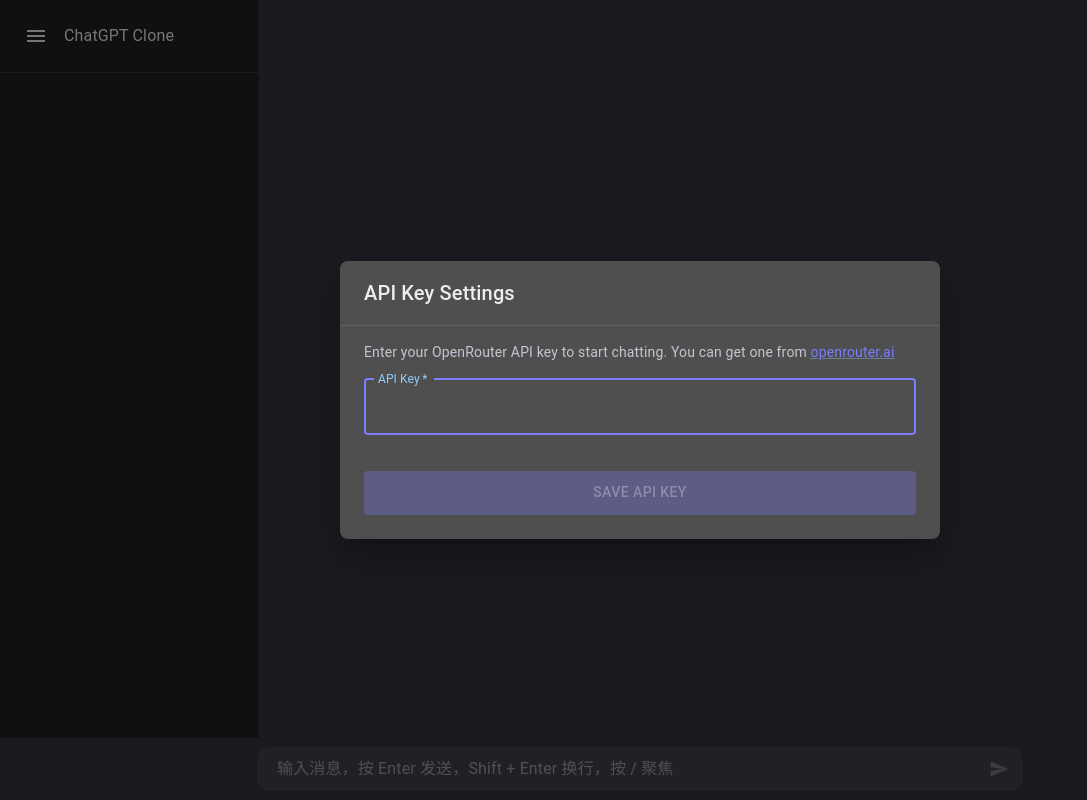
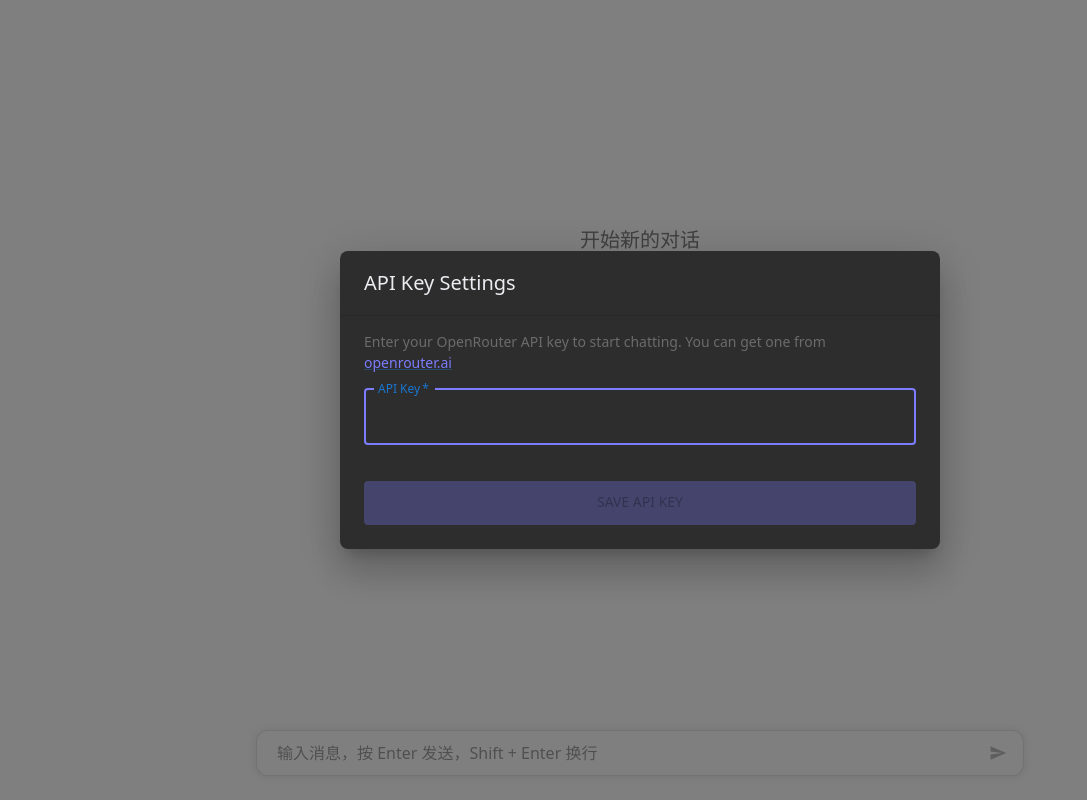
Before and after one commit to lod61/chatgpt-clone, a React (Vite) app: page / in a window 1280 px wide. Shown: the whole page, without its empty margins (0-1087 px from the left). Built offline with nearby package versions, Linux system fonts and the light colour scheme.

Commit message:
:rocket: style adjust

```diff
--- a/src/App.tsx
+++ b/src/App.tsx
@@ -5,16 +5,19 @@ import MainLayout from "./components/Layout/MainLayout";
 function App() {
   const theme = createTheme({
     palette: {
-      mode: "dark",
+      mode: "light",
       background: {
-        default: "#343541",
-        paper: "#343541",
+        default: "#FFFFFF",
+        paper: "#FFFFFF",
       },
       text: {
-        primary: "#ECECF1",
-        secondary: "#C5C5D2",
+        primary: "#1A1A1A",
+        secondary: "#6B6B6B",
       },
-      divider: "rgba(255,255,255,0.1)",
+      divider: "rgba(0,0,0,0.1)",
+    },
+    typography: {
+      fontFamily: 'Söhne,ui-sans-serif,system-ui,-apple-system,Segoe UI,Roboto,Ubuntu,Cantarell,Noto Sans,sans-serif,"Noto Color Emoji"',
     },
   });
 
--- a/src/components/Chat/ChatContainer.tsx
+++ b/src/components/Chat/ChatContainer.tsx
@@ -13,7 +13,6 @@ export default function ChatContainer() {
   const { apiKey, error, isValidating, validateApiKey, clearApiKey } =
     useApiKey();
   const [showApiKeyInput, setShowApiKeyInput] = useState(!apiKey);
-  const [isLoading, setIsLoading] = useState(false);
   const inputRef = useRef<HTMLInputElement>(null);
   const abortControllerRef = useRef<AbortController | null>(null);
   const [isGenerating, setIsGenerating] = useState(false);
@@ -66,7 +65,6 @@ export default function ChatContainer() {
       abortControllerRef.current?.abort();
       abortControllerRef.current = null;
       setIsGenerating(false);
-      setIsLoading(false);
       setMessages((prev) =>
         prev.filter(
           (msg, index, arr) =>
@@ -94,7 +92,6 @@ export default function ChatContainer() {
 
       (async () => {
         setIsGenerating(true);
-        setIsLoading(true);
 
         abortControllerRef.current = new AbortController();
 
@@ -117,7 +114,6 @@ export default function ChatContainer() {
           }
         } finally {
           setIsGenerating(false);
-          setIsLoading(false);
           abortControllerRef.current = null;
           inputRef.current?.focus();
         }
@@ -157,7 +153,7 @@ export default function ChatContainer() {
     newMessages.splice(index + 1);
     const aiMessage: Message = { role: "assistant", content: "" };
     setMessages((_prev) => [...newMessages, aiMessage]);
-    setIsLoading(true);
+    setIsGenerating(true);
 
     abortControllerRef.current = new AbortController();
 
@@ -178,7 +174,7 @@ export default function ChatContainer() {
         }
       }
     } finally {
-      setIsLoading(false);
+      setIsGenerating(false);
       abortControllerRef.current = null;
       inputRef.current?.focus();
     }
@@ -190,7 +186,7 @@ export default function ChatContainer() {
         height: "100vh",
         display: "flex",
         flexDirection: "column",
-        bgcolor: "#343541",
+        bgcolor: "#FFFFFF",
         position: "relative",
       }}
     >
@@ -213,23 +209,27 @@ export default function ChatContainer() {
           onClick={() => setShowApiKeyInput(true)}
           sx={{
             position: "absolute",
-            top: 16,
-            right: 16,
-            color: "#ECECF1",
+            top: 12,
+            right: 12,
+            color: "#1A1A1A",
+            padding: "6px",
+            "&:hover": {
+              backgroundColor: "rgba(0,0,0,0.04)",
+            },
           }}
         >
-          <SettingsIcon />
+          <SettingsIcon sx={{ fontSize: 20 }} />
         </IconButton>
       )}
-      {isLoading && (
+      {isGenerating && (
         <Box
           sx={{
-            position: "fixed",
+            position: "absolute",
             top: 0,
             left: 0,
             right: 0,
-            height: 2,
-            bgcolor: "primary.main",
+            height: "4px",
+            bgcolor: "#19C37D",
             zIndex: 9999,
             animation: "progress 1s infinite linear",
             "@keyframes progress": {
--- a/src/components/Chat/ChatHistory.tsx
+++ b/src/components/Chat/ChatHistory.tsx
@@ -14,16 +14,20 @@ function ChatHistory({ messages, onEdit }: ChatHistoryProps) {
   const messagesEndRef = useRef<HTMLDivElement>(null);
   const scrollRef = useRef<HTMLDivElement>(null);
   const isNearBottomRef = useRef(true);
+  const userScrolledRef = useRef(false);
+  const lastScrollHeightRef = useRef(0);
 
   const checkIfNearBottom = () => {
     if (scrollRef.current) {
       const { scrollHeight, scrollTop, clientHeight } = scrollRef.current;
       const scrollBottom = scrollHeight - scrollTop - clientHeight;
       isNearBottomRef.current = scrollBottom < 100;
+      lastScrollHeightRef.current = scrollHeight;
     }
   };
 
   const handleScroll = () => {
+    userScrolledRef.current = true;
     checkIfNearBottom();
   };
 
@@ -36,13 +40,65 @@ function ChatHistory({ messages, onEdit }: ChatHistoryProps) {
     }
   };
 
+  // 处理内容增长时的滚动
+  const handleContentGrowth = () => {
+    if (scrollRef.current) {
+      const { scrollHeight, clientHeight, scrollTop } = scrollRef.current;
+      const heightDiff = scrollHeight - lastScrollHeightRef.current;
+
+      // 如果内容增长，且用户视图在底部附近
+      if (heightDiff > 0 && scrollHeight - (scrollTop + clientHeight) < 100) {
+        scrollRef.current.scrollTop = scrollTop + heightDiff;
+      }
+
+      lastScrollHeightRef.current = scrollHeight;
+    }
+  };
+
   useEffect(() => {
     const lastMessage = messages[messages.length - 1];
-    const shouldForceScroll =
-      lastMessage?.role === "user" ||
-      (lastMessage?.role === "assistant" && !lastMessage.content);
-    scrollToBottom(shouldForceScroll);
+    const isNewUserMessage = lastMessage?.role === "user";
+    const isStartingAIMessage = lastMessage?.role === "assistant" && !lastMessage.content;
+    const isCompletingAIMessage = lastMessage?.role === "assistant" && lastMessage.content;
+
+    if (isNewUserMessage || isStartingAIMessage) {
+      userScrolledRef.current = false;
+      scrollToBottom(true);
+    } else if (isCompletingAIMessage) {
+      handleContentGrowth();
+    }
   }, [messages]);
+
+  // 监听 DOM 变化以处理流式响应
+  useEffect(() => {
+    const observer = new MutationObserver(() => {
+      if (!userScrolledRef.current) {
+        handleContentGrowth();
+      }
+    });
+
+    if (scrollRef.current) {
+      observer.observe(scrollRef.current, {
+        childList: true,
+        subtree: true,
+        characterData: true,
+      });
+    }
+
+    return () => observer.disconnect();
+  }, []);
+
+  // 监听窗口大小变化
+  useEffect(() => {
+    const handleResize = () => {
+      if (!userScrolledRef.current) {
+        scrollToBottom(true);
+      }
+    };
+
+    window.addEventListener('resize', handleResize);
+    return () => window.removeEventListener('resize', handleResize);
+  }, []);
 
   return (
     <Box
@@ -51,21 +107,36 @@ function ChatHistory({ messages, onEdit }: ChatHistoryProps) {
       sx={{
         flex: 1,
         overflowY: "auto",
-        bgcolor: "#343541",
+        bgcolor: "#FFFFFF",
         position: "relative",
-        paddingBottom: { xs: "80px", sm: "100px" },
+        paddingBottom: { xs: "80px", sm: "120px" },
         "&::-webkit-scrollbar": {
-          width: "6px",
-          height: "6px",
+          width: "8px",
+          height: "8px",
+          display: "none",
+        },
+        "&:hover::-webkit-scrollbar": {
+          display: "block",
         },
         "&::-webkit-scrollbar-track": {
           background: "transparent",
         },
         "&::-webkit-scrollbar-thumb": {
-          background: "rgba(217,217,227,.8)",
-          borderRadius: "3px",
+          background: "rgba(0,0,0,.2)",
+          borderRadius: "4px",
+          border: "2px solid transparent",
+          backgroundClip: "content-box",
           "&:hover": {
-            background: "rgba(217,217,227,1)",
+            background: "rgba(0,0,0,.3)",
+            backgroundClip: "content-box",
+          },
+        },
+        scrollbarWidth: "none",
+        msOverflowStyle: "none",
+        "&:hover": {
+          scrollbarWidth: "thin",
+          "&::-webkit-scrollbar": {
+            display: "block",
           },
         },
       }}
@@ -74,13 +145,15 @@ function ChatHistory({ messages, onEdit }: ChatHistoryProps) {
         <Box
           sx={{
             position: "absolute",
-            top: "50%",
+            top: "30%",
             left: "50%",
             transform: "translate(-50%, -50%)",
-            color: "rgba(236,236,241,0.6)",
+            color: "rgba(0,0,0,0.5)",
             textAlign: "center",
             width: "100%",
+            maxWidth: "48rem",
             px: 4,
+            fontSize: { xs: "1rem", sm: "1.25rem" },
           }}
         >
           开始新的对话
@@ -94,7 +167,7 @@ function ChatHistory({ messages, onEdit }: ChatHistoryProps) {
           />
         ))
       )}
-      <div ref={messagesEndRef} style={{ height: 20 }} />
+      <div ref={messagesEndRef} style={{ height: 30 }} />
     </Box>
   );
 }
--- a/src/components/Chat/ChatInput.tsx
+++ b/src/components/Chat/ChatInput.tsx
@@ -42,8 +42,8 @@ const ChatInput = forwardRef<HTMLInputElement, ChatInputProps>(
           bottom: 0,
           left: 0,
           right: 0,
-          padding: { xs: "8px 8px 8px 8px", sm: "8px" },
-          backgroundColor: "#343541",
+          padding: { xs: "8px 8px 24px", sm: "8px 8px 24px" },
+          background: "linear-gradient(180deg, rgba(255,255,255,0) 0%, rgba(255,255,255,1) 50%)",
           zIndex: 1000,
         }}
       >
@@ -54,18 +54,18 @@ const ChatInput = forwardRef<HTMLInputElement, ChatInputProps>(
             maxWidth: "48rem",
             margin: "0 auto",
             position: "relative",
-            backgroundColor: "#40414F",
-            border: "1px solid rgba(32,33,35,0.5)",
+            backgroundColor: "#FFFFFF",
+            border: "1px solid rgba(0,0,0,0.1)",
             borderRadius: "0.75rem",
-            boxShadow: "0 0 15px rgba(0,0,0,0.1)",
+            boxShadow: "0 0 10px rgba(0,0,0,0.1)",
             padding: { xs: "8px", sm: "10px" },
             transition: "border-color 0.15s ease",
             "&:hover": {
-              borderColor: "rgba(32,33,35,0.8)",
+              borderColor: "rgba(0,0,0,0.2)",
             },
             "&:focus-within": {
-              borderColor: "#2C2D35",
-              boxShadow: "0 0 15px rgba(0,0,0,0.2)",
+              borderColor: "#10A37F",
+              boxShadow: "0 0 0 1px #10A37F",
             },
           }}
         >
@@ -75,8 +75,8 @@ const ChatInput = forwardRef<HTMLInputElement, ChatInputProps>(
             maxRows={8}
             placeholder={
               isGenerating
-                ? "AI 正在回答中，您可以继续输入..."
-                : "输入消息，按 Enter 发送，Shift + Enter 换行，按 / 聚焦"
+                ? "继续输入..."
+                : "输入消息，按 Enter 发送，Shift + Enter 换行"
             }
             disabled={disabled}
             value={input}
@@ -87,30 +87,18 @@ const ChatInput = forwardRef<HTMLInputElement, ChatInputProps>(
               minHeight: "24px",
               maxHeight: { xs: "150px", sm: "200px" },
               padding: "0 40px 0 10px",
-              color: "#ECECF1",
+              color: "#1A1A1A",
               fontSize: { xs: "0.875rem", sm: "1rem" },
               lineHeight: 1.5,
               backgroundColor: "transparent",
+              fontFamily: "inherit",
               "& .MuiInputBase-input": {
                 padding: 0,
                 "&::placeholder": {
-                  color: "rgba(236,236,241,0.6)",
+                  color: "rgba(0,0,0,0.4)",
                   opacity: 1,
                   fontSize: { xs: "0.875rem", sm: "1rem" },
                 },
-              },
-              "& .MuiInputBase-root": {
-                padding: 0,
-                "&::before, &::after": {
-                  display: "none",
-                },
-              },
-              "& .MuiInputAdornment-root": {
-                display: "none",
-              },
-              "& > *": {
-                margin: 0,
-                padding: 0,
               },
             }}
           />
@@ -122,18 +110,14 @@ const ChatInput = forwardRef<HTMLInputElement, ChatInputProps>(
               right: { xs: "8px", sm: "10px" },
               top: "50%",
               transform: "translateY(-50%)",
-              padding: { xs: "2px", sm: "4px" },
-              color: isGenerating
-                ? "primary.main"
-                : disabled || !input.trim()
-                ? "rgba(255,255,255,0.3)"
-                : "#ECECF1",
+              padding: { xs: "4px", sm: "6px" },
+              color: disabled || !input.trim() ? "rgba(0,0,0,0.2)" : "#10A37F",
               "&:hover": {
-                backgroundColor: "rgba(255,255,255,0.1)",
+                backgroundColor: "rgba(16,163,127,0.1)",
               },
             }}
           >
-            <Send fontSize="small" />
+            <Send sx={{ fontSize: 18 }} />
           </IconButton>
         </Box>
       </Box>
--- a/src/components/Chat/ChatMessage.tsx
+++ b/src/components/Chat/ChatMessage.tsx
@@ -63,9 +63,7 @@ const ChatMessage = memo(({ message, onEdit }: ChatMessageProps) => {
     <Box
       sx={{
         width: "100%",
-        bgcolor: isUser ? "#343541" : "#444654",
-        borderBottom: "1px solid",
-        borderColor: "rgba(255,255,255,0.1)",
+        bgcolor: "#FFFFFF",
         position: "relative",
         "&:hover": {
           "& .edit-button": {
@@ -79,23 +77,28 @@ const ChatMessage = memo(({ message, onEdit }: ChatMessageProps) => {
           maxWidth: "48rem",
           mx: "auto",
           display: "flex",
-          gap: { xs: 2, sm: 3 },
+          gap: { xs: 3, sm: 4 },
           py: { xs: 4, sm: 6 },
-          px: { xs: 3, sm: 4, md: 8, lg: 10 },
+          px: { xs: 4, sm: 6, md: 10, lg: 12 },
         }}
       >
+        <Box sx={{ width: 30, flexShrink: 0 }}>
           <Avatar
             sx={{
               width: 30,
               height: 30,
-            bgcolor: isUser ? "#5436DA" : "#19c37d",
-            flexShrink: 0,
+              bgcolor: isUser ? "#FDD633" : "#19C37D",
+              color: isUser ? "#000000" : "#FFFFFF",
             }}
           >
             {isUser ? <Person /> : <SmartToy />}
           </Avatar>
+        </Box>
 
         <Box sx={{ flex: 1, position: "relative", minWidth: 0 }}>
+          <Box sx={{ mb: 1, color: "#000000", fontWeight: 600 }}>
+            {isUser ? "You" : "ChatGPT"}
+          </Box>
           {isEditing ? (
             <Box
               component="form"
@@ -140,57 +143,70 @@ const ChatMessage = memo(({ message, onEdit }: ChatMessageProps) => {
             <>
               <Box
                 sx={{
-                  color: "#ECECF1",
+                  color: "#000000",
                   fontSize: "1rem",
                   lineHeight: 1.75,
+                  whiteSpace: "pre-wrap",
                   "& p": {
+                    my: 0,
+                    "&:not(:last-child)": {
                       mb: 2,
-                    "&:last-child": {
-                      mb: 0,
                     },
                   },
+                  "& ol": {
+                    my: 2,
+                    pl: 2,
+                    counterReset: "item",
+                    listStyle: "none",
+                    "& li": {
+                      counterIncrement: "item",
+                      display: "flex",
+                      "&::before": {
+                        content: 'counter(item) "."',
+                        fontWeight: 600,
+                        minWidth: "1.5em",
+                      },
+                    },
+                  },
+                  "& ul": {
+                    my: 2,
+                    pl: 2,
+                  },
+                  "& li": {
+                    mb: 0.5,
+                  },
                   "& a": {
-                    color: "#7C7CFF",
+                    color: "#3B3B3B",
                     textDecoration: "underline",
                     "&:hover": {
-                      color: "#5C5CFF",
+                      color: "#1A1A1A",
                     },
                   },
-                  "& ul, & ol": {
-                    pl: 4,
-                    mb: 2,
+                  "& blockquote": {
+                    my: 2,
+                    pl: 2,
+                    borderLeft: "3px solid rgba(0,0,0,0.2)",
+                    color: "rgba(0,0,0,0.7)",
                   },
-                  "& li": {
-                    mb: 1,
+                  "& code": {
+                    fontFamily: "monospace",
+                    backgroundColor: "rgba(0,0,0,0.1)",
+                    padding: "2px 4px",
+                    borderRadius: "4px",
+                    fontSize: "0.875em",
                   },
-                  "& blockquote": {
-                    borderLeft: 3,
-                    borderColor: "rgba(255,255,255,0.2)",
-                    pl: 2,
-                    ml: 0,
-                    color: "rgba(236,236,241,0.8)",
-                  },
-                  "& table": {
-                    width: "100%",
-                    borderCollapse: "collapse",
+                  "& pre": {
                     my: 2,
-                    "& th, & td": {
-                      border: 1,
-                      borderColor: "rgba(255,255,255,0.2)",
-                      p: 1,
-                    },
-                    "& th": {
-                      bgcolor: "rgba(255,255,255,0.1)",
-                      fontWeight: "bold",
+                    p: 0,
+                    "& code": {
+                      p: 0,
+                      backgroundColor: "transparent",
                     },
                   },
                 }}
               >
                 {isUser ? (
-                  <Typography
-                    component="div"
-                    sx={{ whiteSpace: "pre-wrap", wordBreak: "break-word" }}
-                  >
+                  <Typography component="div">
                     {message.content}
                   </Typography>
                 ) : (
@@ -208,8 +224,8 @@ const ChatMessage = memo(({ message, onEdit }: ChatMessageProps) => {
                     component="span"
                     sx={{
                       display: "inline-block",
-                      width: "0.5em",
-                      height: "1em",
+                      width: "6px",
+                      height: "16px",
                       bgcolor: "#ECECF1",
                       ml: 0.5,
                       animation: "blink 1s infinite",
@@ -235,8 +251,8 @@ const ChatMessage = memo(({ message, onEdit }: ChatMessageProps) => {
                     color: "rgba(255,255,255,0.6)",
                     "&:hover": {
                       color: "rgba(255,255,255,0.9)",
+                      backgroundColor: "rgba(255,255,255,0.1)",
                     },
-                    zIndex: 10,
                   }}
                 >
                   <Edit fontSize="small" />
--- a/src/components/Layout/MainLayout.tsx
+++ b/src/components/Layout/MainLayout.tsx
@@ -1,120 +1,33 @@
-import React, { useState } from 'react'
-import { Box, IconButton, Typography, Drawer } from '@mui/material'
-import { Menu as MenuIcon, Close as CloseIcon } from '@mui/icons-material'
+import { Box } from "@mui/material";
+import { ReactNode } from "react";
 
 interface MainLayoutProps {
-  children: React.ReactNode
+  children: ReactNode;
 }
 
 export default function MainLayout({ children }: MainLayoutProps) {
-  const [drawerOpen, setDrawerOpen] = useState(false)
-
   return (
-    <Box sx={{ display: 'flex', minHeight: '100vh', bgcolor: '#343541' }}>
-      {/* 移动端抽屉 */}
-      <Drawer
-        anchor="left"
-        open={drawerOpen}
-        onClose={() => setDrawerOpen(false)}
+    <Box
       sx={{
-          '& .MuiDrawer-paper': {
-            width: 260,
-            bgcolor: '#202123',
-            borderRight: '1px solid rgba(255,255,255,0.1)',
-          },
-          display: { md: 'none' },
+        display: "flex",
+        height: "100vh",
+        width: "100vw",
+        overflow: "hidden",
+        bgcolor: "#FFFFFF",
       }}
     >
-        <Box sx={{ p: 2, display: 'flex', alignItems: 'center', justifyContent: 'space-between' }}>
-          <Typography variant="h6" sx={{ color: '#ECECF1' }}>
-            ChatGPT Clone
-          </Typography>
-          <IconButton onClick={() => setDrawerOpen(false)} sx={{ color: '#ECECF1' }}>
-            <CloseIcon />
-          </IconButton>
-        </Box>
-        {/* 这里可以添加抽屉内容 */}
-      </Drawer>
-
-      {/* 桌面端侧边栏 */}
       <Box
-        sx={{
-          width: 260,
-          bgcolor: '#202123',
-          borderRight: '1px solid rgba(255,255,255,0.1)',
-          display: { xs: 'none', md: 'flex' },
-          flexDirection: 'column',
-          color: '#ECECF1',
-        }}
-      >
-        <Box sx={{ p: 2, borderBottom: '1px solid rgba(255,255,255,0.1)' }}>
-          <Box
-            sx={{
-              display: 'flex',
-              alignItems: 'center',
-              gap: 2,
-              p: 1,
-              borderRadius: 1,
-              cursor: 'pointer',
-              '&:hover': {
-                bgcolor: 'rgba(255,255,255,0.1)',
-              },
-            }}
-          >
-            <MenuIcon />
-            <Typography variant="body1" sx={{ flexGrow: 1 }}>
-              ChatGPT Clone
-            </Typography>
-          </Box>
-        </Box>
-      </Box>
-
-      {/* 主内容区域 */}
-      <Box
+        component="main"
         sx={{
           flex: 1,
-          display: 'flex',
-          flexDirection: 'column',
-          height: '100vh',
-          overflow: 'hidden',
-        }}
-      >
-        {/* 移动端顶部栏 */}
-        <Box
-          sx={{
-            display: { xs: 'flex', md: 'none' },
-            alignItems: 'center',
-            p: 2,
-            borderBottom: '1px solid rgba(255,255,255,0.1)',
-            bgcolor: '#343541',
-          }}
-        >
-          <IconButton
-            onClick={() => setDrawerOpen(true)}
-            sx={{
-              color: '#ECECF1',
-              mr: 2,
-            }}
-          >
-            <MenuIcon />
-          </IconButton>
-          <Typography variant="h6" sx={{ color: '#ECECF1' }}>
-            ChatGPT Clone
-          </Typography>
-        </Box>
-
-        {/* 聊天内容区域 */}
-        <Box
-          sx={{
-            flex: 1,
-            overflow: 'hidden',
-            display: 'flex',
-            flexDirection: 'column',
+          display: "flex",
+          flexDirection: "column",
+          position: "relative",
+          height: "100vh",
         }}
       >
         {children}
       </Box>
     </Box>
-    </Box>
-  )
+  );
 }
```
Lines whose indentation alone changed are shown as unchanged.
